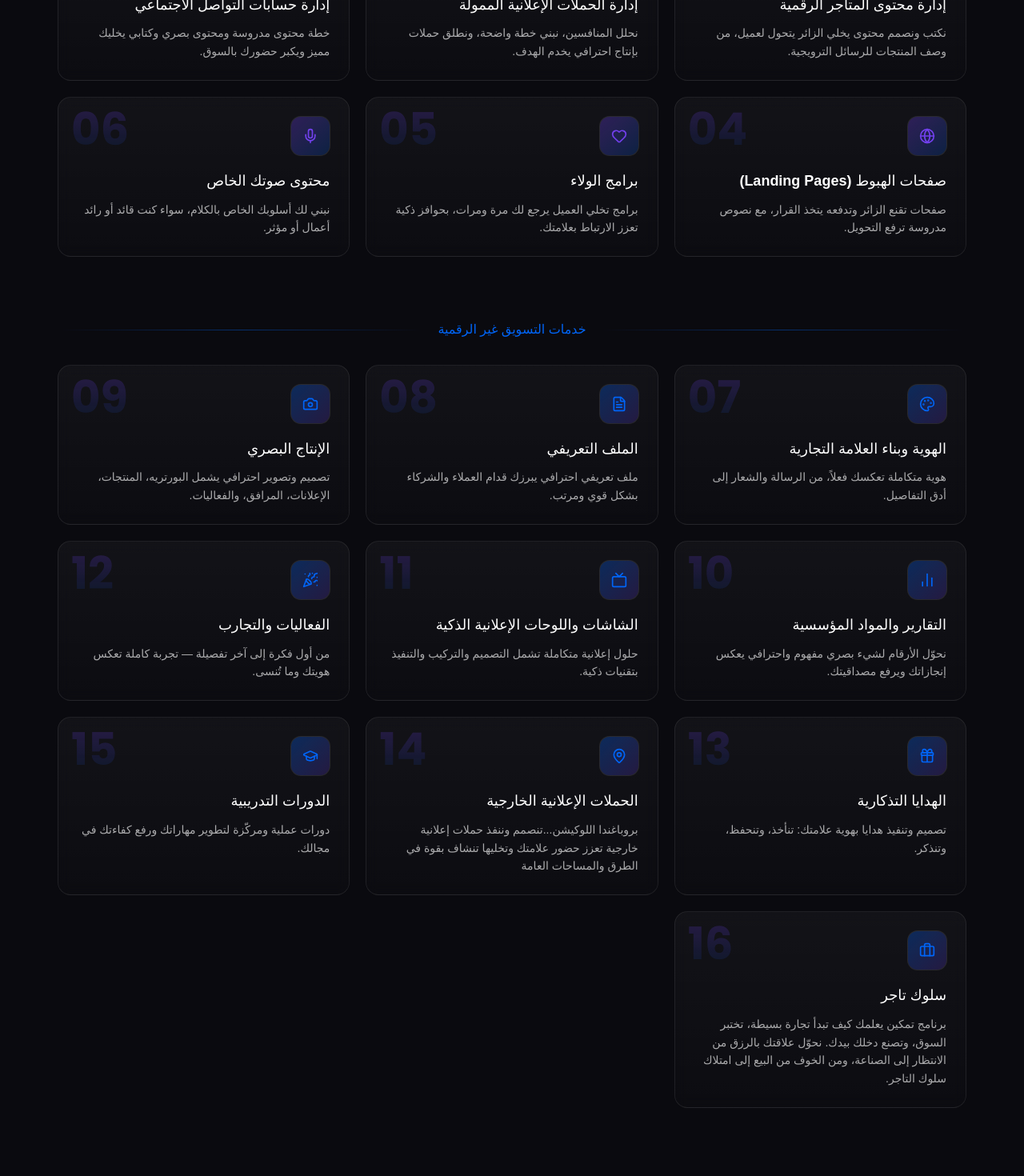
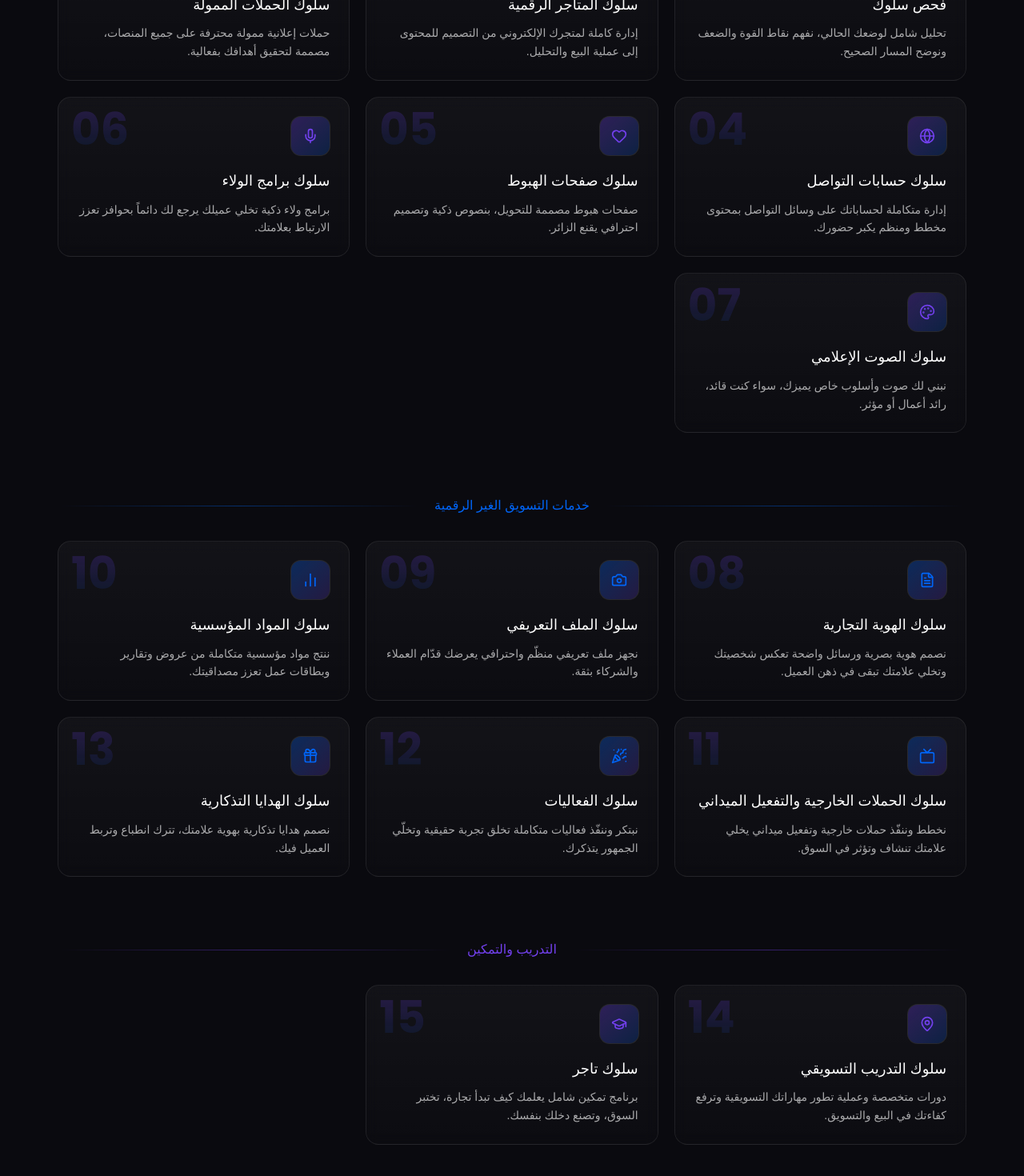
Before and after one commit to Satr-AlsaudiaIT/slook-landing, a Next.js app: page / in a window 1280 px wide. Shown: the part 2885-4355 px from the top of the page at 80% size. Built offline with nearby package versions, Linux system fonts and the light colour scheme; no server answers; the database is empty; a web font is replaced by a local one.

Commit message:
update the services section

```diff
--- a/src/components/Services.jsx
+++ b/src/components/Services.jsx
@@ -119,6 +119,31 @@ export default function Services() {
             ))}
           </motion.div>
         </div>
+
+        {/* Training and empowerment */}
+        {services.training && (
+          <div className="mt-20">
+            <div className="mb-8 flex items-center gap-4">
+              <span className="h-px flex-1 bg-gradient-to-r from-transparent via-slook-purple/40 to-transparent" />
+              <h3 className="text-sm font-semibold uppercase tracking-[0.2em] text-slook-purple">
+                {services.trainingLabel}
+              </h3>
+              <span className="h-px flex-1 bg-gradient-to-r from-transparent via-slook-purple/40 to-transparent" />
+            </div>
+
+            <motion.div
+              initial="hidden"
+              whileInView="show"
+              viewport={{ once: true, margin: '-60px' }}
+              variants={{ show: { transition: { staggerChildren: 0.08 } } }}
+              className="grid grid-cols-1 gap-5 sm:grid-cols-2 lg:grid-cols-3"
+            >
+              {services.training.map((s) => (
+                <ServiceCard key={s.n} item={s} accent="purple" />
+              ))}
+            </motion.div>
+          </div>
+        )}
       </div>
     </section>
   )
--- a/src/i18n.js
+++ b/src/i18n.js
@@ -70,89 +70,87 @@ export const content = {
       kicker: 'خدماتنا',
       title: 'حلول تسويقية متكاملة',
       digitalLabel: 'خدمات التسويق الرقمية',
-      offlineLabel: 'خدمات التسويق غير الرقمية',
+      offlineLabel: 'خدمات التسويق الغير الرقمية',
+      trainingLabel: 'التدريب والتمكين',
       digital: [
         {
           n: '01',
-          title: 'إدارة محتوى المتاجر الرقمية',
-          body: 'نكتب ونصمم محتوى يخلي الزائر يتحول لعميل، من وصف المنتجات للرسائل الترويجية.',
+          title: 'فحص سلوك',
+          body: 'تحليل شامل لوضعك الحالي، نفهم نقاط القوة والضعف ونوضح المسار الصحيح.',
         },
         {
           n: '02',
-          title: 'إدارة الحملات الإعلانية الممولة',
-          body: 'نحلل المنافسين، نبني خطة واضحة، ونطلق حملات بإنتاج احترافي يخدم الهدف.',
+          title: 'سلوك المتاجر الرقمية',
+          body: 'إدارة كاملة لمتجرك الإلكتروني من التصميم للمحتوى إلى عملية البيع والتحليل.',
         },
         {
           n: '03',
-          title: 'إدارة حسابات التواصل الاجتماعي',
-          body: 'خطة محتوى مدروسة ومحتوى بصري وكتابي يخليك مميز ويكبر حضورك بالسوق.',
+          title: 'سلوك الحملات الممولة',
+          body: 'حملات إعلانية ممولة محترفة على جميع المنصات، مصممة لتحقيق أهدافك بفعالية.',
         },
         {
           n: '04',
-          title: 'صفحات الهبوط (Landing Pages)',
-          body: 'صفحات تقنع الزائر وتدفعه يتخذ القرار، مع نصوص مدروسة ترفع التحويل.',
+          title: 'سلوك حسابات التواصل',
+          body: 'إدارة متكاملة لحساباتك على وسائل التواصل بمحتوى مخطط ومنظم يكبر حضورك.',
         },
         {
           n: '05',
-          title: 'برامج الولاء',
-          body: 'برامج تخلي العميل يرجع لك مرة ومرات، بحوافز ذكية تعزز الارتباط بعلامتك.',
+          title: 'سلوك صفحات الهبوط',
+          body: 'صفحات هبوط مصممة للتحويل، بنصوص ذكية وتصميم احترافي يقنع الزائر.',
         },
         {
           n: '06',
-          title: 'محتوى صوتك الخاص',
-          body: 'نبني لك أسلوبك الخاص بالكلام، سواء كنت قائد أو رائد أعمال أو مؤثر.',
+          title: 'سلوك برامج الولاء',
+          body: 'برامج ولاء ذكية تخلي عميلك يرجع لك دائماً بحوافز تعزز الارتباط بعلامتك.',
+        },
+        {
+          n: '07',
+          title: 'سلوك الصوت الإعلامي',
+          body: 'نبني لك صوت وأسلوب خاص يميزك، سواء كنت قائد، رائد أعمال أو مؤثر.',
         },
       ],
       offline: [
         {
-          n: '07',
-          title: 'الهوية وبناء العلامة التجارية',
-          body: 'هوية متكاملة تعكسك فعلاً، من الرسالة والشعار إلى أدق التفاصيل.',
-        },
-        {
           n: '08',
-          title: 'الملف التعريفي',
-          body: 'ملف تعريفي احترافي يبرزك قدام العملاء والشركاء بشكل قوي ومرتب.',
+          title: 'سلوك الهوية التجارية',
+          body: 'نصمم هوية بصرية ورسائل واضحة تعكس شخصيتك وتخلي علامتك تبقى في ذهن العميل.',
         },
         {
           n: '09',
-          title: 'الإنتاج البصري',
-          body: 'تصميم وتصوير احترافي يشمل البورتريه، المنتجات، الإعلانات، المرافق، والفعاليات.',
+          title: 'سلوك الملف التعريفي',
+          body: 'نجهز ملف تعريفي منظّم واحترافي يعرضك قدّام العملاء والشركاء بثقة.',
         },
         {
           n: '10',
-          title: 'التقارير والمواد المؤسسية',
-          body: 'نحوّل الأرقام لشيء بصري مفهوم واحترافي يعكس إنجازاتك ويرفع مصداقيتك.',
+          title: 'سلوك المواد المؤسسية',
+          body: 'ننتج مواد مؤسسية متكاملة من عروض وتقارير وبطاقات عمل تعزز مصداقيتك.',
         },
         {
           n: '11',
-          title: 'الشاشات واللوحات الإعلانية الذكية',
-          body: 'حلول إعلانية متكاملة تشمل التصميم والتركيب والتنفيذ بتقنيات ذكية.',
+          title: 'سلوك الحملات الخارجية والتفعيل الميداني',
+          body: 'نخطط وننفّذ حملات خارجية وتفعيل ميداني يخلي علامتك تنشاف وتؤثر في السوق.',
         },
         {
           n: '12',
-          title: 'الفعاليات والتجارب',
-          body: 'من أول فكرة إلى آخر تفصيلة — تجربة كاملة تعكس هويتك وما تُنسى.',
+          title: 'سلوك الفعاليات',
+          body: 'نبتكر وننفّذ فعاليات متكاملة تخلق تجربة حقيقية وتخلّي الجمهور يتذكرك.',
         },
         {
           n: '13',
-          title: 'الهدايا التذكارية',
-          body: 'تصميم وتنفيذ هدايا بهوية علامتك: تنأخذ، وتنحفظ، وتنذكر.',
+          title: 'سلوك الهدايا التذكارية',
+          body: 'نصمم هدايا تذكارية بهوية علامتك، تترك انطباع وتربط العميل فيك.',
         },
+      ],
+      training: [
         {
           n: '14',
-          title: 'الحملات الإعلانية الخارجية',
-          body: 'بروباغندا اللوكيشن...تنصمم وننفذ حملات إعلانية خارجية تعزز حضور علامتك\nوتخليها تنشاف بقوة في الطرق والمساحات العامة',
+          title: 'سلوك التدريب التسويقي',
+          body: 'دورات متخصصة وعملية تطور مهاراتك التسويقية وترفع كفاءتك في البيع والتسويق.',
         },
         {
           n: '15',
-          title: 'الدورات التدريبية',
-          body: 'دورات عملية ومركّزة لتطوير مهاراتك ورفع كفاءتك في مجالك.',
-        },
-        {
-          n: '16',
           title: 'سلوك تاجر',
-          body: 'برنامج تمكين يعلمك كيف تبدأ تجارة بسيطة، تختبر السوق، وتصنع دخلك بيدك. نحوّل علاقتك بالرزق من الانتظار إلى الصناعة، ومن الخوف من البيع إلى امتلاك سلوك التاجر.',
+          body: 'برنامج تمكين شامل يعلمك كيف تبدأ تجارة، تختبر السوق، وتصنع دخلك بنفسك.',
         },
       ],
     },
```
